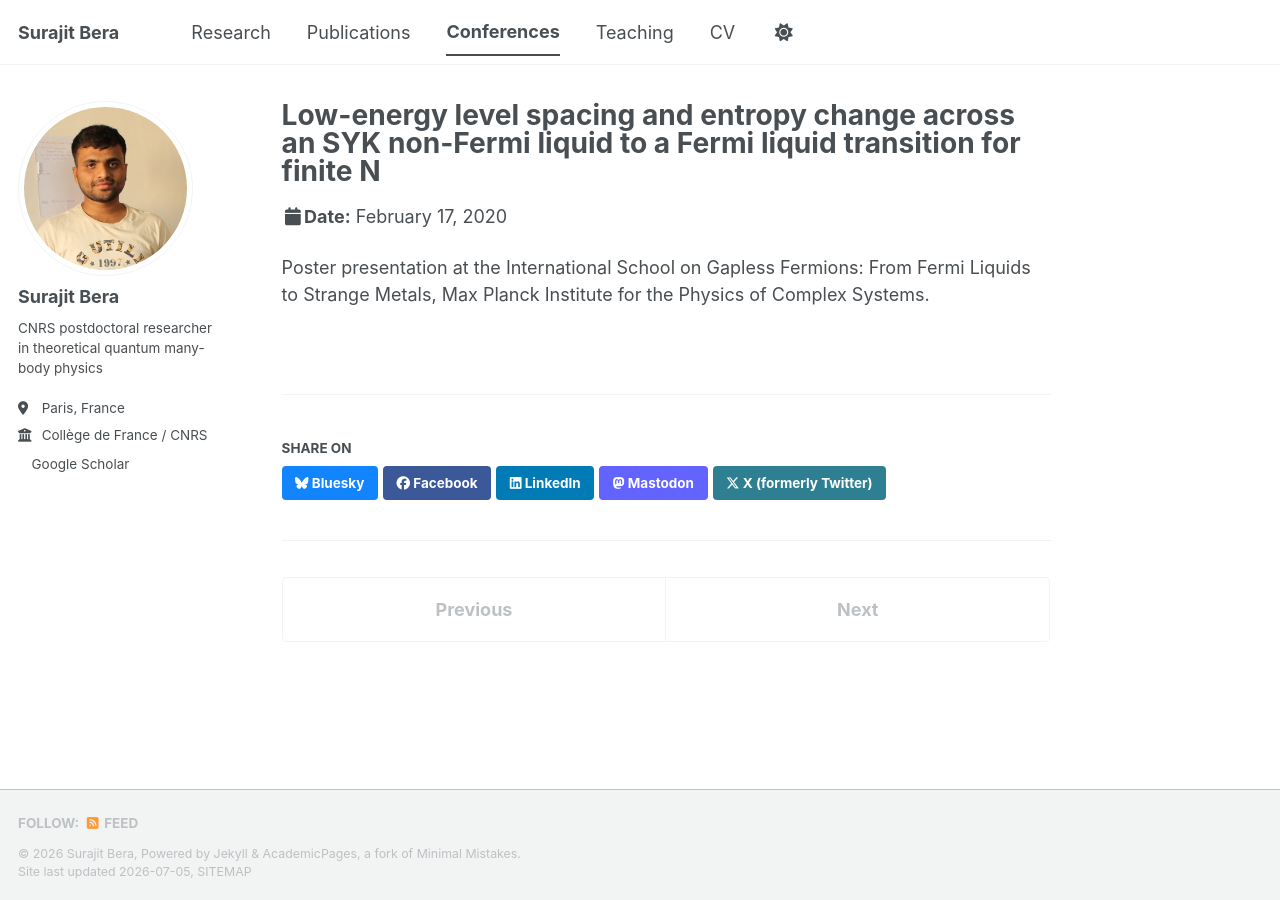
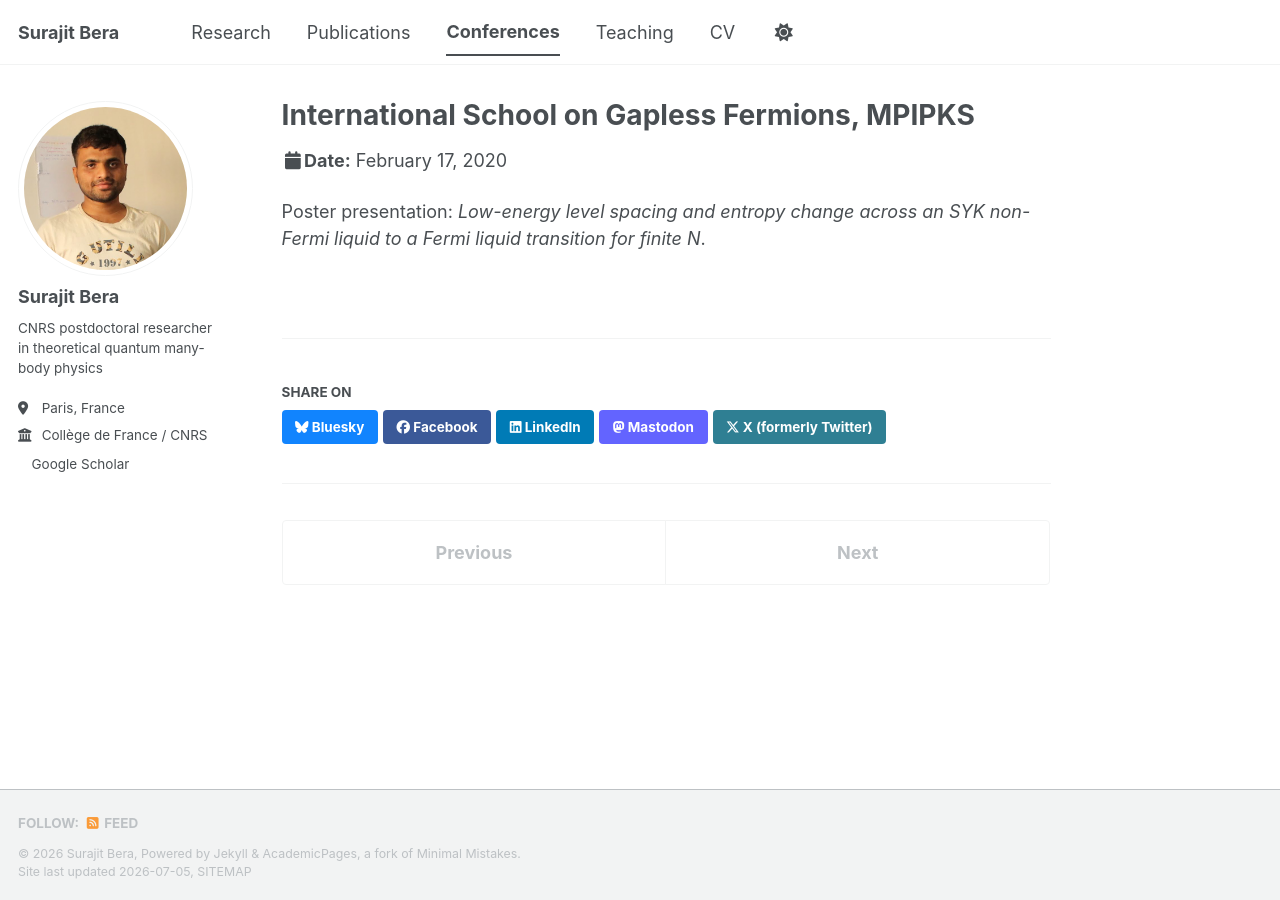
Before and after one commit to surajitbera-physics/surajitbera-physics.github.io, a Jekyll site: the page built from _talks/2020-02-17-mpipks-gapless-fermions-poster.md, in a window 1280 px wide. Built offline with Jekyll 4.4.1, drawn with Linux system fonts in a browser that asks for light colours; a style sheet for code colours, icons or effects is not loaded.

Commit message:
Revise poster details for MPIPKS presentation
Updated title and permalink for the poster presentation, and modified the description to reflect the specific topic.

```diff
--- a/_talks/2020-02-17-mpipks-gapless-fermions-poster.md
+++ b/_talks/2020-02-17-mpipks-gapless-fermions-poster.md
@@ -1,11 +1,11 @@
 ---
-title: "Low-energy level spacing and entropy change across an SYK non-Fermi liquid to a Fermi liquid transition for finite N"
+title: "International School on Gapless Fermions, MPIPKS"
 collection: talks
 type: "Poster presentation"
-permalink: /talks/2020-mpipks-gapless-fermions-poster
+permalink: /talks/2020-mpipks-gapless-fermions
 venue: "International School on Gapless Fermions: From Fermi Liquids to Strange Metals, MPIPKS"
 date: 2020-02-17
 location: "Dresden, Germany"
 ---
 
-Poster presentation at the International School on Gapless Fermions: From Fermi Liquids to Strange Metals, Max Planck Institute for the Physics of Complex Systems.
+Poster presentation: *Low-energy level spacing and entropy change across an SYK non-Fermi liquid to a Fermi liquid transition for finite N*.
```
